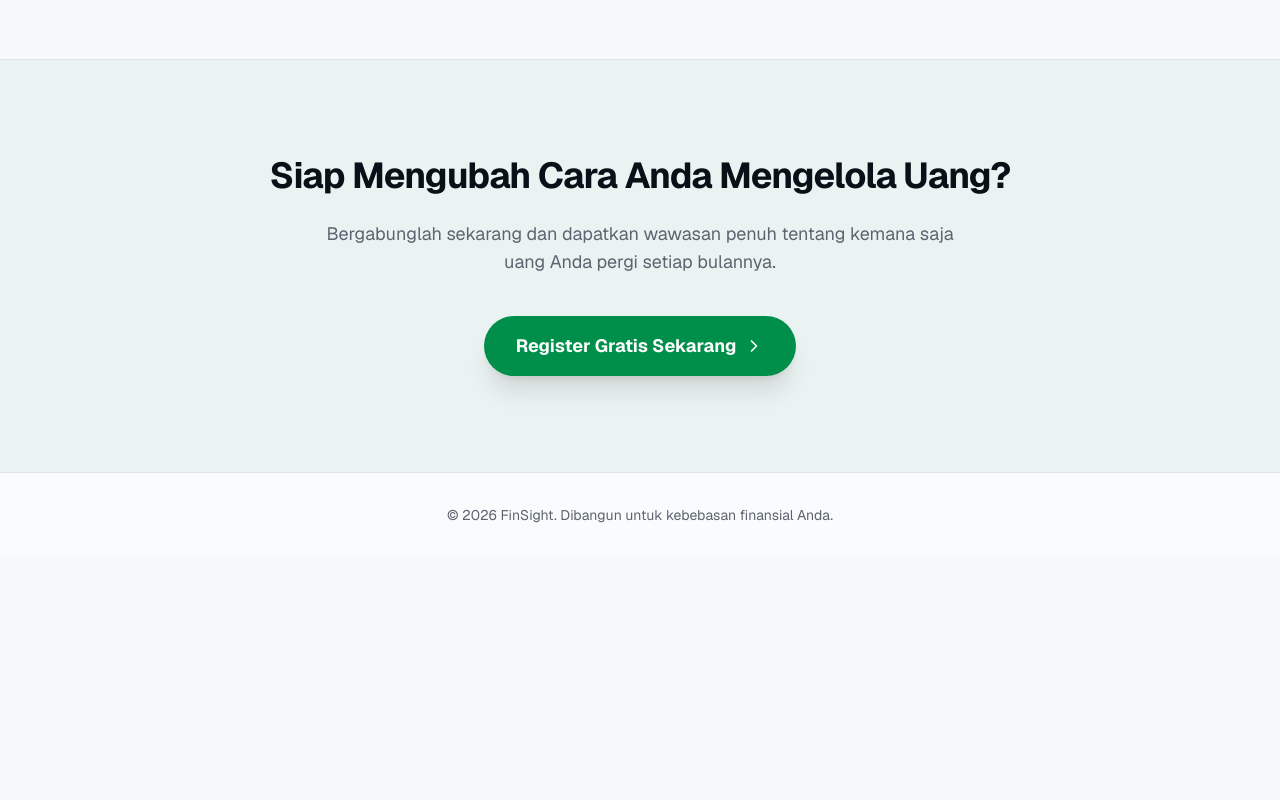
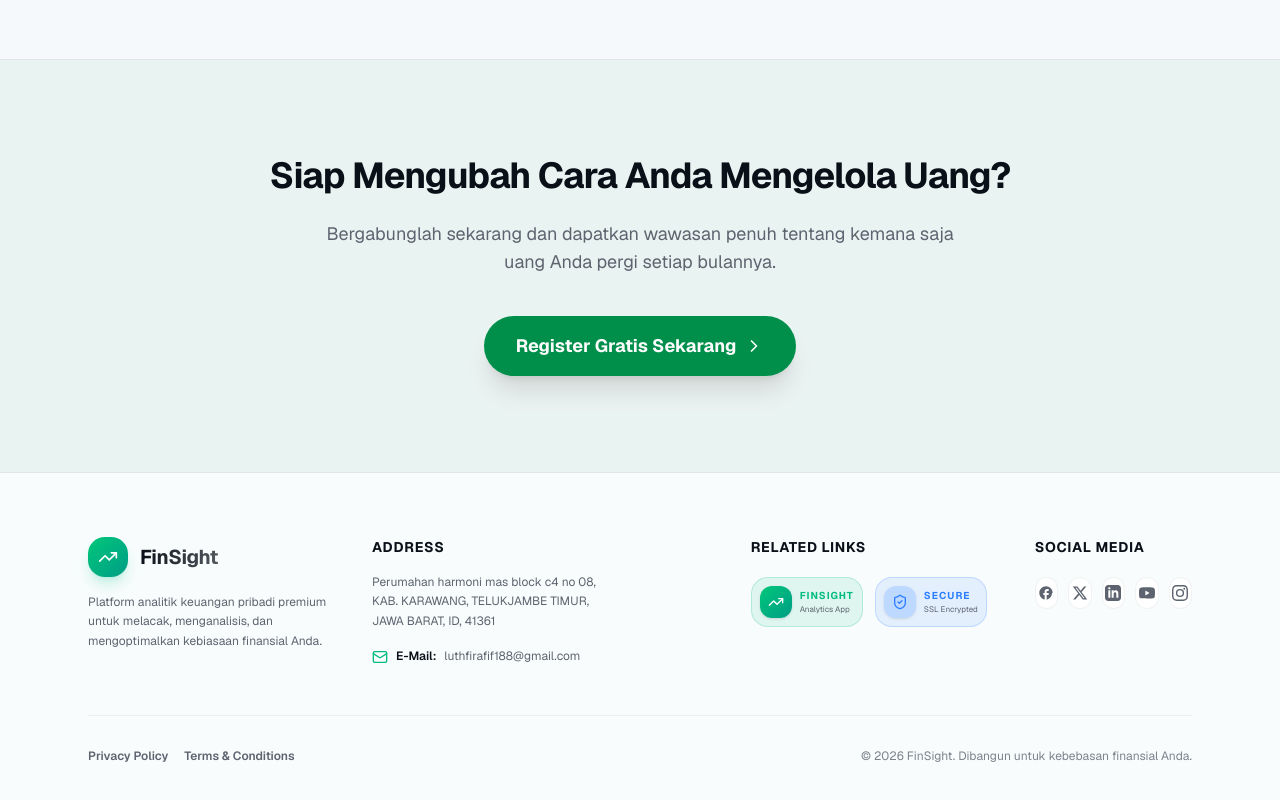
Before and after one commit to Yunaaaaa13/finsight, a Next.js app: page / in a window 1280 px wide. Shown: the part 6073-6873 px from the top of the page. Before the commit the page ends 6630 px from the top, so only its background shows below. Built offline with nearby package versions, Linux system fonts and the light colour scheme; no server answers.

Commit message:
feat: add CeLOE-style footer and fix build DNS resolution error

```diff
--- a/app/admin/layout.tsx
+++ b/app/admin/layout.tsx
@@ -1,6 +1,8 @@
 import { createClient } from "@/lib/supabase/server";
 import { redirect } from "next/navigation";
 import Link from "next/link";
+
+export const dynamic = "force-dynamic";
 import { LayoutDashboard, Users, LogOut, ShieldCheck } from "lucide-react";
 import { AdminSidebar } from "@/app/components/admin/sidebar";
 
--- a/app/components/landing/landing-page.tsx
+++ b/app/components/landing/landing-page.tsx
@@ -2,7 +2,7 @@
 
 import { useState, useRef, useEffect } from "react";
 import Link from "next/link";
-import { TrendingUp, ShieldCheck, Activity, BarChart3, PieChart, Target, ChevronRight, BookOpen, Lightbulb, Wallet, LogOut, User, LayoutDashboard, Sparkles, Download } from "lucide-react";
+import { TrendingUp, ShieldCheck, Activity, BarChart3, PieChart, Target, ChevronRight, BookOpen, Lightbulb, Wallet, LogOut, User, LayoutDashboard, Sparkles, Download, Mail } from "lucide-react";
 import { ARTICLES } from "@/lib/articles";
 
 // Mapping icons back for the landing page
@@ -761,8 +761,118 @@ export function LandingPage({
       </section>
 
       {/* Footer */}
-      <footer className="py-8 border-t border-border bg-card/30 text-center text-sm text-muted-foreground">
+      <footer className="py-16 border-t border-border bg-card/30 text-sm text-muted-foreground relative z-10">
+        <div className="container mx-auto max-w-6xl px-4 sm:px-6">
+          <div className="grid grid-cols-1 md:grid-cols-12 gap-8 mb-12 text-left">
+
+            {/* Column 1: Brand (3 cols) */}
+            <div className="md:col-span-3 space-y-4">
+              <div className="flex items-center gap-3">
+                <div className="flex size-10 items-center justify-center rounded-xl gradient-emerald shadow-lg shadow-emerald-500/20">
+                  <TrendingUp className="size-5 text-white" />
+                </div>
+                <span className="text-xl font-bold tracking-tight bg-gradient-to-r from-foreground to-foreground/70 bg-clip-text text-transparent">
+                  FinSight
+                </span>
+              </div>
+              <p className="text-xs text-muted-foreground leading-relaxed">
+                Platform analitik keuangan pribadi premium untuk melacak, menganalisis, dan mengoptimalkan kebiasaan finansial Anda.
+              </p>
+            </div>
+
+            {/* Column 2: Address (4 cols) */}
+            <div className="md:col-span-4 space-y-4">
+              <h4 className="text-sm font-bold text-foreground tracking-wider uppercase">Address</h4>
+              <div className="space-y-3 text-xs leading-relaxed text-muted-foreground">
                 <p>
+                  Perumahan harmoni mas block c4 no 08,<br />
+                  KAB. KARAWANG, TELUKJAMBE TIMUR,<br />
+                  JAWA BARAT, ID, 41361
+                </p>
+                <div className="flex items-center gap-2 pt-1">
+                  <Mail className="size-4 text-emerald-500 shrink-0" />
+                  <span className="font-semibold text-foreground">E-Mail:</span>
+                  <a
+                    href="https://mail.google.com/mail/?view=cm&fs=1&to=luthfirafif188@gmail.com"
+                    target="_blank"
+                    rel="noopener noreferrer"
+                    className="hover:text-primary transition-colors"
+                  >
+                    luthfirafif188@gmail.com
+                  </a>
+                </div>
+              </div>
+            </div>
+
+            {/* Column 3: Related Links (3 cols) */}
+            <div className="md:col-span-3 space-y-4">
+              <h4 className="text-sm font-bold text-foreground tracking-wider uppercase">Related Links</h4>
+              <div className="flex flex-row md:flex-col lg:flex-row gap-3 pt-1">
+                {/* Badge 1: FinSight App */}
+                <div className="flex items-center gap-2 p-2 bg-emerald-500/10 border border-emerald-500/20 rounded-xl w-fit">
+                  <div className="flex size-8 shrink-0 items-center justify-center rounded-lg gradient-emerald text-white shadow-sm">
+                    <TrendingUp className="size-4" />
+                  </div>
+                  <div className="text-left">
+                    <p className="text-[10px] font-bold text-emerald-500 uppercase tracking-widest leading-none">FinSight</p>
+                    <p className="text-[8px] text-muted-foreground leading-none mt-1">Analytics App</p>
+                  </div>
+                </div>
+
+                {/* Badge 2: Safe & Secure */}
+                <div className="flex items-center gap-2 p-2 bg-blue-500/10 border border-blue-500/20 rounded-xl w-fit">
+                  <div className="flex size-8 shrink-0 items-center justify-center rounded-lg bg-blue-500/20 text-blue-500 shadow-sm">
+                    <ShieldCheck className="size-4" />
+                  </div>
+                  <div className="text-left">
+                    <p className="text-[10px] font-bold text-blue-500 uppercase tracking-widest leading-none">Secure</p>
+                    <p className="text-[8px] text-muted-foreground leading-none mt-1">SSL Encrypted</p>
+                  </div>
+                </div>
+              </div>
+            </div>
+
+            {/* Column 4: Social Media (2 cols) */}
+            <div className="md:col-span-2 space-y-4">
+              <h4 className="text-sm font-bold text-foreground tracking-wider uppercase">Social Media</h4>
+              <div className="flex gap-2.5 pt-1">
+                <a href="#" className="flex size-8 items-center justify-center rounded-lg bg-card border border-border/50 hover:bg-primary/10 hover:border-primary/30 text-muted-foreground hover:text-primary transition-all duration-300" title="Facebook">
+                  <svg className="size-4 fill-current" viewBox="0 0 24 24">
+                    <path d="M22 12c0-5.52-4.48-10-10-10S2 6.48 2 12c0 4.84 3.44 8.87 8 9.8V15H8v-3h2V9.5C10 7.57 11.57 6 13.5 6H16v3h-2c-.55 0-1 .45-1 1v2h3v3h-3v6.95c4.56-.93 8-4.96 8-9.8z" />
+                  </svg>
+                </a>
+                <a href="#" className="flex size-8 items-center justify-center rounded-lg bg-card border border-border/50 hover:bg-primary/10 hover:border-primary/30 text-muted-foreground hover:text-primary transition-all duration-300" title="X (Twitter)">
+                  <svg className="size-4 fill-current" viewBox="0 0 24 24">
+                    <path d="M18.244 2.25h3.308l-7.227 8.26 8.502 11.24H16.17l-5.214-6.817L4.99 21.75H1.68l7.73-8.835L1.254 2.25H8.08l4.713 6.231zm-1.161 17.52h1.833L7.084 4.126H5.117z" />
+                  </svg>
+                </a>
+                <a href="#" className="flex size-8 items-center justify-center rounded-lg bg-card border border-border/50 hover:bg-primary/10 hover:border-primary/30 text-muted-foreground hover:text-primary transition-all duration-300" title="LinkedIn">
+                  <svg className="size-4 fill-current" viewBox="0 0 24 24">
+                    <path d="M19 0h-14c-2.761 0-5 2.239-5 5v14c0 2.761 2.239 5 5 5h14c2.762 0 5-2.239 5-5v-14c0-2.761-2.238-5-5-5zm-11 19h-3v-11h3v11zm-1.5-12.268c-.966 0-1.75-.779-1.75-1.75s.784-1.75 1.75-1.75 1.75.779 1.75 1.75-.784 1.75-1.75 1.75zm13.5 12.268h-3v-5.604c0-3.368-4-3.113-4 0v5.604h-3v-11h3v1.765c1.396-2.586 7-2.777 7 2.476v6.759z" />
+                  </svg>
+                </a>
+                <a href="#" className="flex size-8 items-center justify-center rounded-lg bg-card border border-border/50 hover:bg-primary/10 hover:border-primary/30 text-muted-foreground hover:text-primary transition-all duration-300" title="YouTube">
+                  <svg className="size-4 fill-current" viewBox="0 0 24 24">
+                    <path d="M23.498 6.163a3.003 3.003 0 0 0-2.11-2.108C19.53 3.54 12 3.54 12 3.54s-7.53 0-9.388.515A3.003 3.003 0 0 0 .502 6.163C0 8.07 0 12 0 12s0 3.93.502 5.837a3.003 3.003 0 0 0 2.11 2.108C4.47 20.46 12 20.46 12 20.46s7.53 0 9.388-.515a3.003 3.003 0 0 0 2.11-2.108C24 15.93 24 12 24 12s0-3.93-.502-5.837zM9.545 15.568V8.432L15.818 12l-6.273 3.568z" />
+                  </svg>
+                </a>
+                <a href="#" className="flex size-8 items-center justify-center rounded-lg bg-card border border-border/50 hover:bg-primary/10 hover:border-primary/30 text-muted-foreground hover:text-primary transition-all duration-300" title="Instagram">
+                  <svg className="size-4 fill-current" viewBox="0 0 24 24">
+                    <path d="M12 2.163c3.204 0 3.584.012 4.85.07 3.252.148 4.771 1.691 4.919 4.919.058 1.265.069 1.645.069 4.849 0 3.205-.012 3.584-.069 4.849-.149 3.225-1.664 4.771-4.919 4.919-1.266.058-1.644.07-4.85.07-3.204 0-3.584-.012-4.849-.07-3.26-.149-4.771-1.699-4.919-4.92-.058-1.265-.07-1.644-.07-4.849 0-3.204.013-3.583.07-4.849.149-3.227 1.664-4.771 4.919-4.919 1.266-.057 1.645-.069 4.849-.069zM12 0C8.741 0 8.333.014 7.053.072 2.695.272.273 2.69.073 7.051.014 8.333 0 8.741 0 12c0 3.259.014 3.668.072 4.948.2 4.358 2.618 6.78 6.98 6.98 1.281.058 1.689.072 4.948.072 3.259 0 3.668-.014 4.948-.072 4.354-.2 6.782-2.618 6.979-6.98.059-1.28.073-1.689.073-4.948 0-3.259-.014-3.667-.072-4.947-.196-4.354-2.617-6.78-6.979-6.98C15.668.014 15.259 0 12 0zm0 5.838a6.162 6.162 0 1 0 0 12.324 6.162 6.162 0 0 0 0-12.324zM12 16a4 4 0 1 1 0-8 4 4 0 0 1 0 8zm6.406-11.845a1.44 1.44 0 1 0 0 2.881 1.44 1.44 0 0 0 0-2.881z" />
+                  </svg>
+                </a>
+              </div>
+            </div>
+
+          </div>
+
+          {/* Separator and Bottom Meta */}
+          <div className="pt-8 border-t border-border/50 flex flex-col sm:flex-row justify-between items-center gap-4 text-xs">
+            <div className="flex gap-4 font-semibold">
+              <a href="#" className="hover:text-primary transition-colors">Privacy Policy</a>
+              <a href="#" className="hover:text-primary transition-colors">Terms & Conditions</a>
+            </div>
+            <p className="text-muted-foreground/80">
               &copy; {new Date().getFullYear()} FinSight. Dibangun untuk kebebasan finansial Anda.
               {isLoggedIn && isAdmin && (
                 <>
@@ -773,6 +883,8 @@ export function LandingPage({
                 </>
               )}
             </p>
+          </div>
+        </div>
       </footer>
     </div>
   );
--- a/app/dashboard/page.tsx
+++ b/app/dashboard/page.tsx
@@ -1,6 +1,8 @@
 import { createClient } from "@/lib/supabase/server";
 import { DashboardShell } from "@/app/components/dashboard/dashboard-shell";
 import { redirect } from "next/navigation";
+
+export const dynamic = "force-dynamic";
 
 export default async function DashboardPage() {
   const supabase = await createClient();
--- a/app/page.tsx
+++ b/app/page.tsx
@@ -1,5 +1,7 @@
 import { createClient } from "@/lib/supabase/server";
 import { LandingPage } from "@/app/components/landing/landing-page";
+
+export const dynamic = "force-dynamic";
 
 export default async function Home() {
   const supabase = await createClient();
```
Lines whose indentation alone changed are shown as unchanged.
